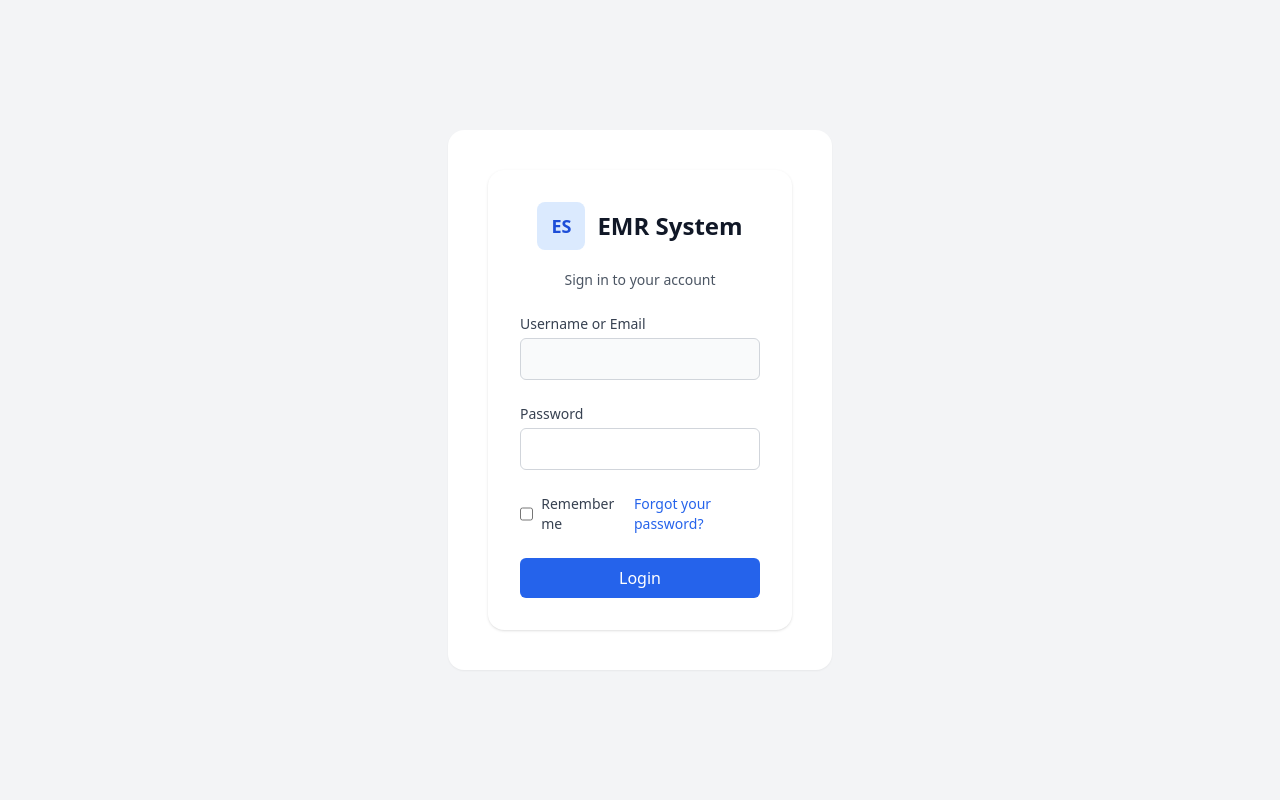
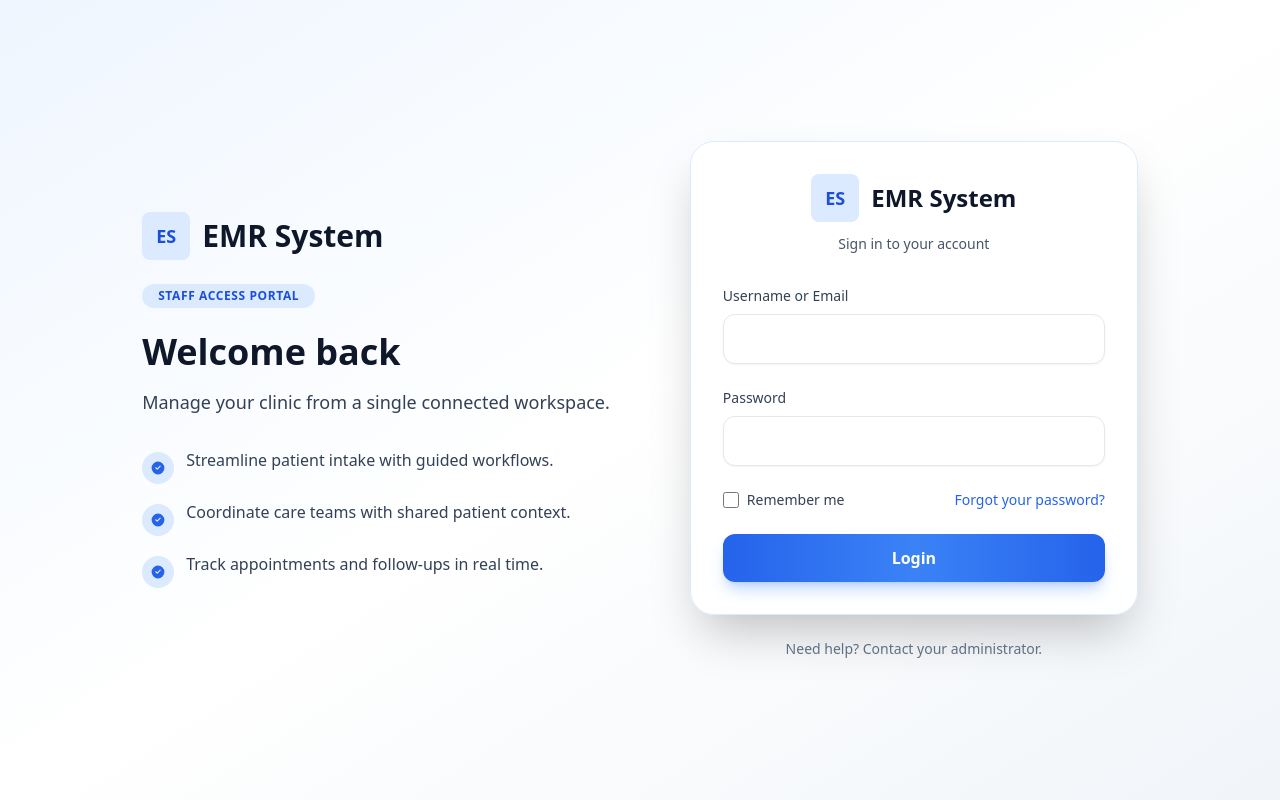
Before and after one commit to macmann/Thu-Kha-EMR-Central, a React (Vite) app in the folder client/: page /login in a window 1280 px wide. Built offline with nearby package versions, Linux system fonts and the light colour scheme.

Commit message:
feat: refresh login page styling

```diff
--- a/client/src/components/LoginCard.tsx
+++ b/client/src/components/LoginCard.tsx
@@ -19,24 +19,21 @@ export default function LoginCard({
 }: LoginCardProps) {
   const { t } = useTranslation();
   return (
-    <div className="rounded-2xl bg-white p-6 shadow sm:p-8">
-      <div className="mb-6 flex flex-col items-center gap-3">
+    <div>
+      <div className="flex flex-col items-center gap-3 text-center">
         <ClinicBrand
           name={appName}
           logo={logo ?? undefined}
           size="lg"
           className="justify-center"
-          nameClassName="text-2xl font-bold text-gray-900"
+          nameClassName="text-2xl font-semibold text-slate-900"
         />
-        <p className="mt-2 text-sm text-gray-600">{t('Sign in to your account')}</p>
+        <p className="text-sm text-slate-600">{t('Sign in to your account')}</p>
       </div>
 
-      <form onSubmit={onSubmit} className="space-y-6">
-        <div>
-          <label
-            htmlFor="username"
-            className="block text-sm font-medium text-gray-700"
-          >
+      <form onSubmit={onSubmit} className="mt-8 space-y-6">
+        <div className="space-y-2">
+          <label htmlFor="username" className="block text-sm font-medium text-slate-700">
             {t('Username or Email')}
           </label>
           <input
@@ -46,15 +43,12 @@ export default function LoginCard({
             autoComplete="username"
             value={values.username}
             onChange={onChange}
-            className="mt-1 w-full rounded-md border border-gray-300 bg-gray-50 px-3 py-2 focus:border-blue-500 focus:outline-none focus:ring-2 focus:ring-blue-500"
+            className="w-full rounded-xl border border-slate-200 bg-white px-4 py-3 text-base shadow-sm transition focus:border-blue-500 focus:outline-none focus:ring-2 focus:ring-blue-500/70"
           />
         </div>
 
-        <div>
-          <label
-            htmlFor="password"
-            className="block text-sm font-medium text-gray-700"
-          >
+        <div className="space-y-2">
+          <label htmlFor="password" className="block text-sm font-medium text-slate-700">
             {t('Password')}
           </label>
           <input
@@ -64,29 +58,29 @@ export default function LoginCard({
             autoComplete="current-password"
             value={values.password}
             onChange={onChange}
-            className="mt-1 w-full rounded-md border border-gray-300 px-3 py-2 focus:border-blue-500 focus:outline-none focus:ring-2 focus:ring-blue-500"
+            className="w-full rounded-xl border border-slate-200 bg-white px-4 py-3 text-base shadow-sm transition focus:border-blue-500 focus:outline-none focus:ring-2 focus:ring-blue-500/70"
           />
         </div>
 
         <div className="flex flex-col gap-3 sm:flex-row sm:items-center sm:justify-between">
-          <label htmlFor="remember" className="flex items-center text-sm text-gray-700">
+          <label htmlFor="remember" className="flex items-center gap-2 text-sm text-slate-700">
             <input
               id="remember"
               name="remember"
               type="checkbox"
               onChange={onChange}
-              className="h-4 w-4 rounded border-gray-300 text-blue-600 focus:ring-blue-500"
+              className="h-4 w-4 rounded border-slate-300 text-blue-600 focus:ring-blue-500"
             />
-            <span className="ml-2">{t('Remember me')}</span>
+            <span>{t('Remember me')}</span>
           </label>
-          <a href="#" className="text-sm text-blue-600 hover:text-blue-500 sm:self-end">
+          <a href="#" className="text-sm font-medium text-blue-600 transition hover:text-blue-700">
             {t('Forgot your password?')}
           </a>
         </div>
 
         <button
           type="submit"
-          className="w-full rounded-md bg-blue-600 px-4 py-2 text-white hover:bg-blue-700 focus:outline-none focus:ring-2 focus:ring-blue-500"
+          className="w-full rounded-xl bg-gradient-to-r from-blue-600 via-blue-500 to-blue-600 px-4 py-3 text-base font-semibold text-white shadow-lg shadow-blue-500/30 transition hover:from-blue-700 hover:via-blue-600 hover:to-blue-700 focus:outline-none focus:ring-2 focus:ring-blue-500/70 focus:ring-offset-2"
         >
           {t('Login')}
         </button>
--- a/client/src/pages/Login.tsx
+++ b/client/src/pages/Login.tsx
@@ -1,8 +1,9 @@
-import { useState } from 'react';
+import { useMemo, useState } from 'react';
 import { useNavigate } from 'react-router-dom';
+import ClinicBrand from '../components/ClinicBrand';
+import LoginCard from '../components/LoginCard';
+import { CheckIcon } from '../components/icons';
 import { useAuth } from '../context/AuthProvider';
-import LoginCard from '../components/LoginCard';
-import PageLayout from '../components/PageLayout';
 import { useSettings } from '../context/SettingsProvider';
 import { useTranslation } from '../hooks/useTranslation';
 
@@ -37,15 +38,65 @@ export default function Login() {
 
   const values = { username: email, password };
 
+  const highlights = useMemo(
+    () => [
+      t('Streamline patient intake with guided workflows.'),
+      t('Coordinate care teams with shared patient context.'),
+      t('Track appointments and follow-ups in real time.'),
+    ],
+    [t],
+  );
+
   return (
-    <PageLayout maxWidth="max-w-sm">
+    <div className="relative flex min-h-screen flex-col overflow-hidden bg-gradient-to-br from-blue-50 via-white to-slate-100">
+      <div
+        aria-hidden="true"
+        className="pointer-events-none absolute inset-x-0 top-0 -z-10 h-72 bg-gradient-to-b from-blue-200/70 via-transparent to-transparent"
+      />
+      <div
+        aria-hidden="true"
+        className="pointer-events-none absolute -right-20 bottom-[-10rem] -z-10 hidden h-[28rem] w-[28rem] rounded-full bg-blue-200/40 blur-3xl lg:block"
+      />
+
+      <div className="relative mx-auto flex w-full max-w-6xl flex-1 flex-col justify-center px-4 py-12 sm:px-6 lg:flex-row lg:items-center lg:gap-20 lg:px-8">
+        <section className="max-w-xl text-center lg:text-left">
+          <ClinicBrand
+            logo={logo ?? undefined}
+            name={appName}
+            size="lg"
+            className="justify-center lg:justify-start"
+            nameClassName="text-3xl font-semibold text-slate-900"
+          />
+          <div className="mt-6 inline-flex items-center gap-2 rounded-full bg-blue-100 px-4 py-1 text-xs font-semibold uppercase tracking-wider text-blue-700">
+            {t('Staff access portal')}
+          </div>
+          <h1 className="mt-6 text-3xl font-semibold text-slate-900 sm:text-4xl">
+            {t('Welcome back')}
+          </h1>
+          <p className="mt-4 text-base text-slate-700 sm:text-lg">
+            {t('Manage your clinic from a single connected workspace.')}
+          </p>
+          <ul className="mt-8 space-y-4 text-left">
+            {highlights.map((highlight) => (
+              <li key={highlight} className="flex items-start gap-3">
+                <span className="mt-1 flex h-8 w-8 items-center justify-center rounded-full bg-blue-100 text-blue-600">
+                  <CheckIcon className="h-4 w-4" />
+                </span>
+                <span className="text-base text-slate-700">{highlight}</span>
+              </li>
+            ))}
+          </ul>
+        </section>
+
+        <section className="mt-12 w-full max-w-md lg:mt-0">
+          <div className="rounded-3xl border border-blue-100 bg-white/90 p-6 shadow-2xl backdrop-blur-sm sm:p-8">
             {error && (
-        <div className="mb-4 rounded-md bg-red-100 p-2 text-sm text-red-700">
+              <div className="mb-4 rounded-xl border border-red-200 bg-red-50/90 px-3 py-2 text-sm font-medium text-red-700">
                 {error}
               </div>
             )}
             {success && (
-        <div className="mb-4 rounded-md bg-green-100 p-2 text-sm text-green-700">
+              <div className="mb-4 rounded-xl border border-green-200 bg-green-50/90 px-3 py-2 text-sm font-medium text-green-700">
                 {success}
               </div>
             )}
@@ -56,6 +107,12 @@ export default function Login() {
               appName={appName}
               logo={logo}
             />
-    </PageLayout>
+          </div>
+          <p className="mt-6 text-center text-sm text-slate-500">
+            {t('Need help? Contact your administrator.')}
+          </p>
+        </section>
+      </div>
+    </div>
   );
 }
```
Also changed, not shown: client/src/i18n/translations.csv. Lines whose indentation alone changed are shown as unchanged.
